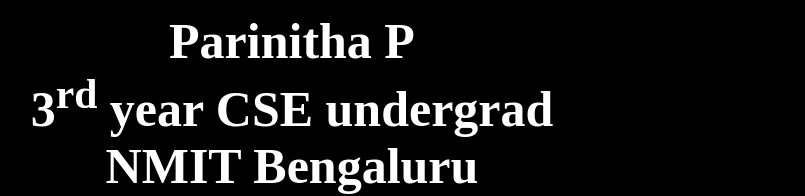
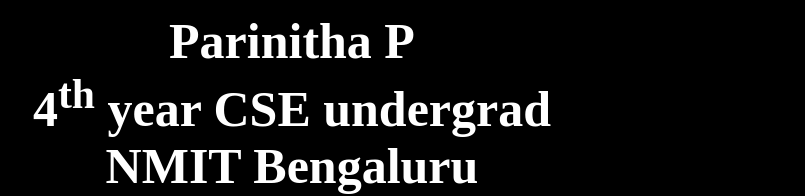
Before and after one commit to Pariprabhu29/Pariprabhu29.github.io, a plain HTML site: page index.html in a window 1280 px wide. Shown: the part 246-442 px from the top of the page, without its empty margins (348-1153 px from the left). Drawn offline with Linux system fonts and the light colour scheme.

Commit message:
Update index.html

```diff
--- a/index.html
+++ b/index.html
@@ -20,7 +20,7 @@
                     </ul>
                 </nav>
                 <div class="header-text">
-                    <h1><span>Parinitha P<p>3<sup>rd</sup> year CSE undergrad</p>NMIT Bengaluru</span><br>
+                    <h1><span>Parinitha P<p>4<sup>th</sup> year CSE undergrad</p>NMIT Bengaluru</span><br>
                     </h1>
                 </div>
             </div>
```
